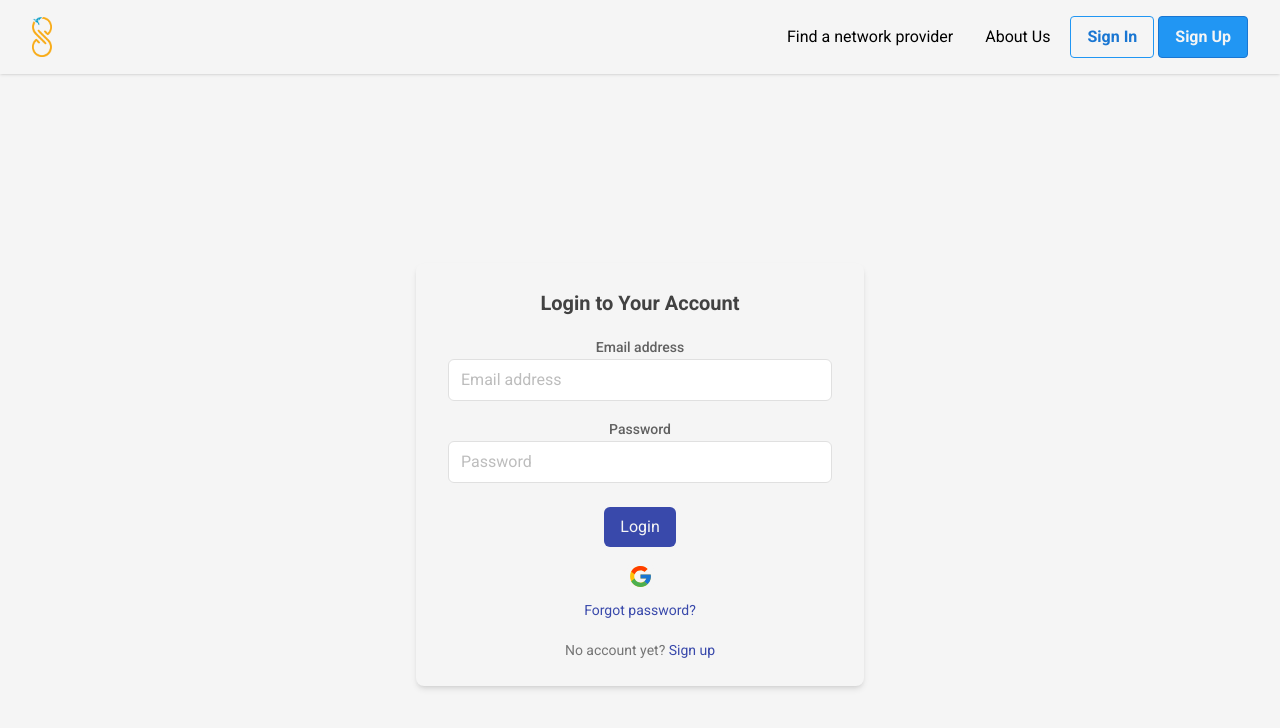
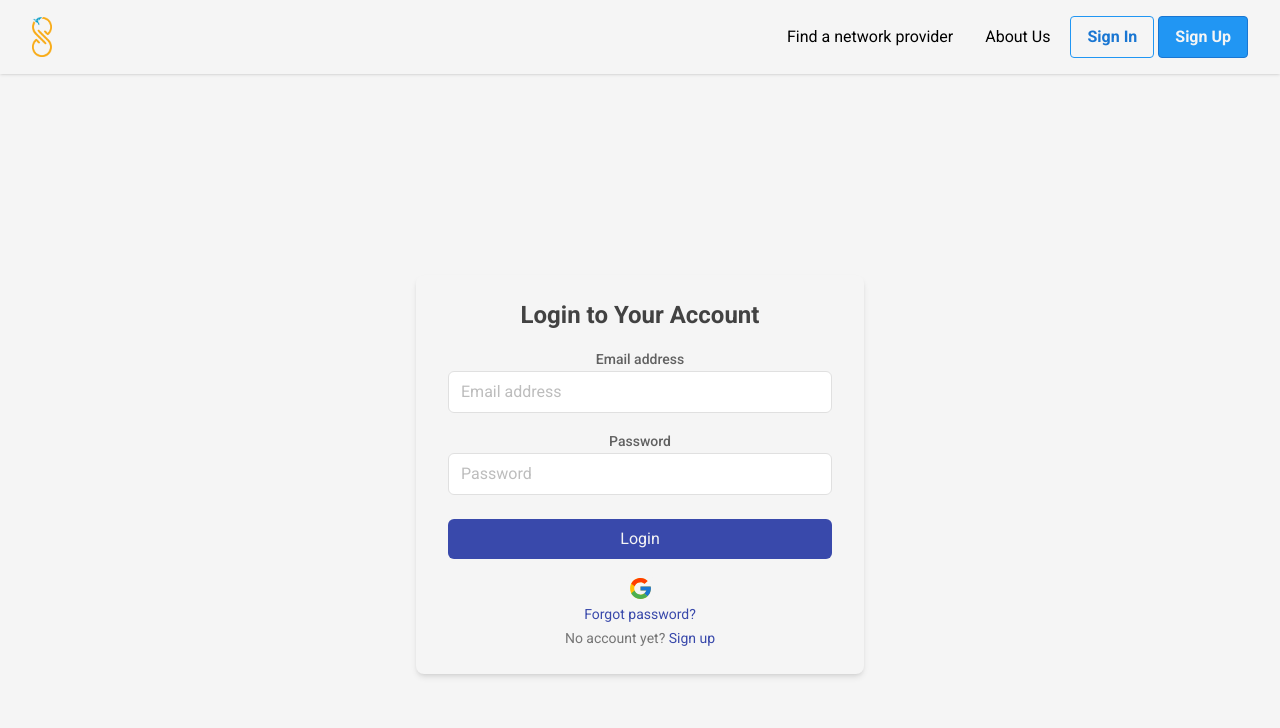
Before and after one commit to ChrissieDk/Settl-React-PWA, a React (Create React App) app: page /Settl-React-PWA/login in a window 1280 px wide. Shown: the top 728 px of the page. Built offline with nearby package versions, Linux system fonts and the light colour scheme; no server answers.

Commit message:
Fix some stying on login, sign up pages

```diff
--- a/src/components/SignIn/Login.tsx
+++ b/src/components/SignIn/Login.tsx
@@ -75,7 +75,7 @@ const Login = () => {
     <>
       <main className="flex h-screen bg-gray-100">
         <section className="m-auto w-full max-w-md px-8 py-6 bg-white rounded-lg shadow-md">
-          <h2 className="text-xl font-bold text-center text-gray-800">
+          <h2 className="text-2xl font-bold text-center text-gray-800">
             Login to Your Account
           </h2>
           <form className="mt-4">
@@ -83,6 +83,7 @@ const Login = () => {
               <label
                 htmlFor="email-address"
                 className="block text-sm font-medium text-gray-700"
+                aria-required="true"
               >
                 Email address
               </label>
@@ -101,6 +102,7 @@ const Login = () => {
               <label
                 htmlFor="password"
                 className="block text-sm font-medium text-gray-700"
+                aria-required="true"
               >
                 Password
               </label>
@@ -118,7 +120,7 @@ const Login = () => {
             <div className="flex justify-center">
               <button
                 type="button"
-                className="px-4 py-2 bg-indigo-600 text-white rounded-md hover:bg-indigo-700 focus:outline-none focus:ring-2 focus:ring-indigo-500 focus:ring-offset-2"
+                className="w-full px-4 py-2 bg-indigo-600 text-white rounded-md hover:bg-indigo-700 focus:outline-none focus:ring-2 focus:ring-indigo-500 focus:ring-offset-2"
                 onClick={onLogin}
               >
                 Login
@@ -133,7 +135,7 @@ const Login = () => {
                 <FcGoogle size={25} />
               </button>
             </div>
-            <div className="text-right mt-2 inline-flex items-center">
+            <div className="text-right  inline-flex items-center">
               <button
                 type="button"
                 className="text-indigo-600 hover:text-indigo-500 text-sm"
@@ -145,7 +147,7 @@ const Login = () => {
             </div>
           </form>
 
-          <p className="mt-4 text-sm text-center text-gray-600">
+          <p className=" text-sm text-center text-gray-600">
             No account yet?
             <NavLink
               to="/signup"
--- a/src/components/SignUp/SignUp.tsx
+++ b/src/components/SignUp/SignUp.tsx
@@ -63,7 +63,7 @@ const Signup = () => {
       <section className="m-auto w-full max-w-md px-8 py-6 bg-white rounded-lg shadow-md">
         <div>
           <h1 className="text-2xl font-bold text-center text-gray-800">
-            Creat an account
+            Create an account
           </h1>
           <form onSubmit={onSubmit} className="mt-4">
             <div className="mb-4">
@@ -108,7 +108,7 @@ const Signup = () => {
             >
               Sign up
             </button>
-            <div className="flex justify-center mt-4">
+            <div className="flex justify-center mt-2">
               <button
                 type="button"
                 className="inline-flex items-center px-4 py-2 bg-gray-100 border border-transparent rounded-md font-semibold text-xs text-gray-700 uppercase tracking-widest hover:bg-gray-200 active:bg-gray-200 focus:outline-none focus:border-gray-200 focus:ring ring-gray-300 disabled:opacity-25 transition ease-in-out duration-150"
@@ -119,7 +119,7 @@ const Signup = () => {
             </div>
           </form>
 
-          <p className="mt-4 text-sm text-center text-gray-600">
+          <p className=" text-sm text-center text-gray-600">
             Already have an account?
             <NavLink
               to="/login"
```
